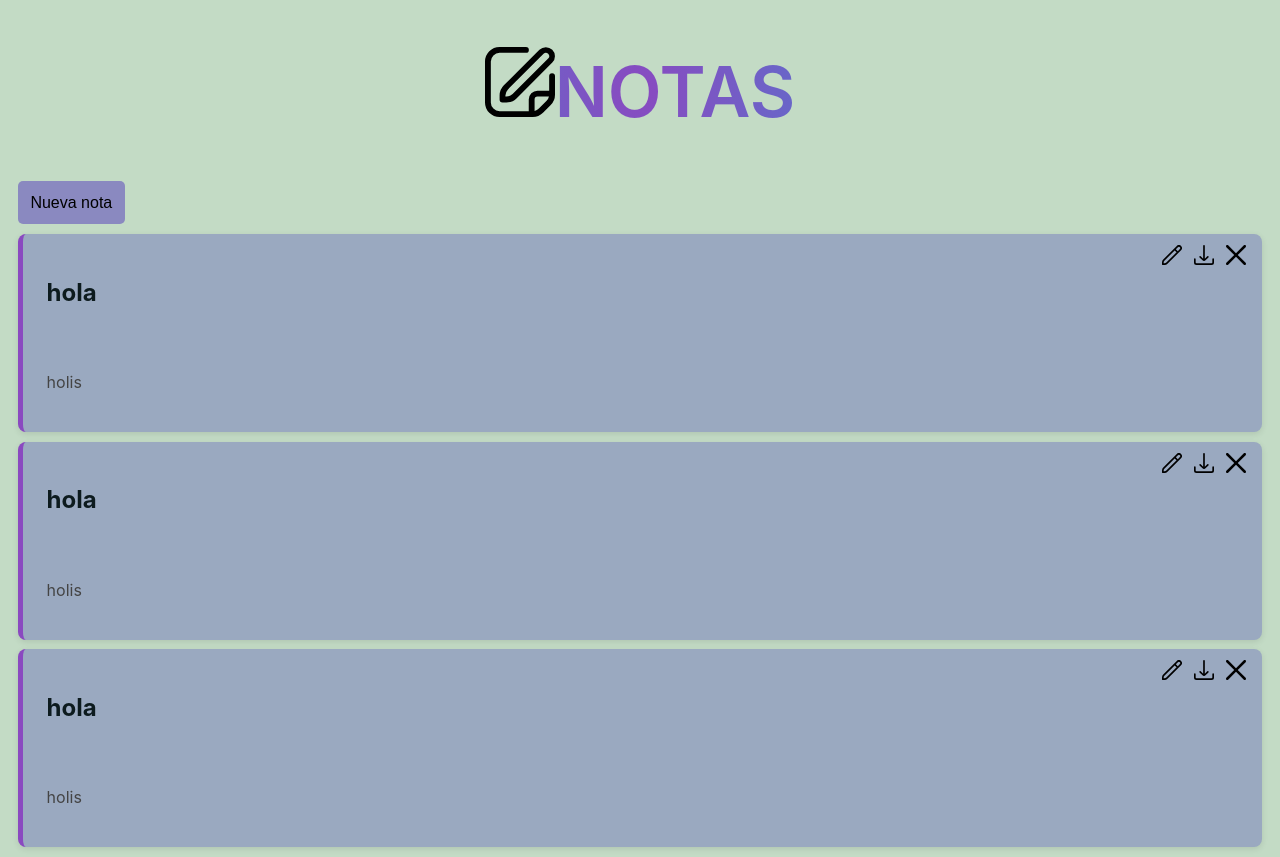
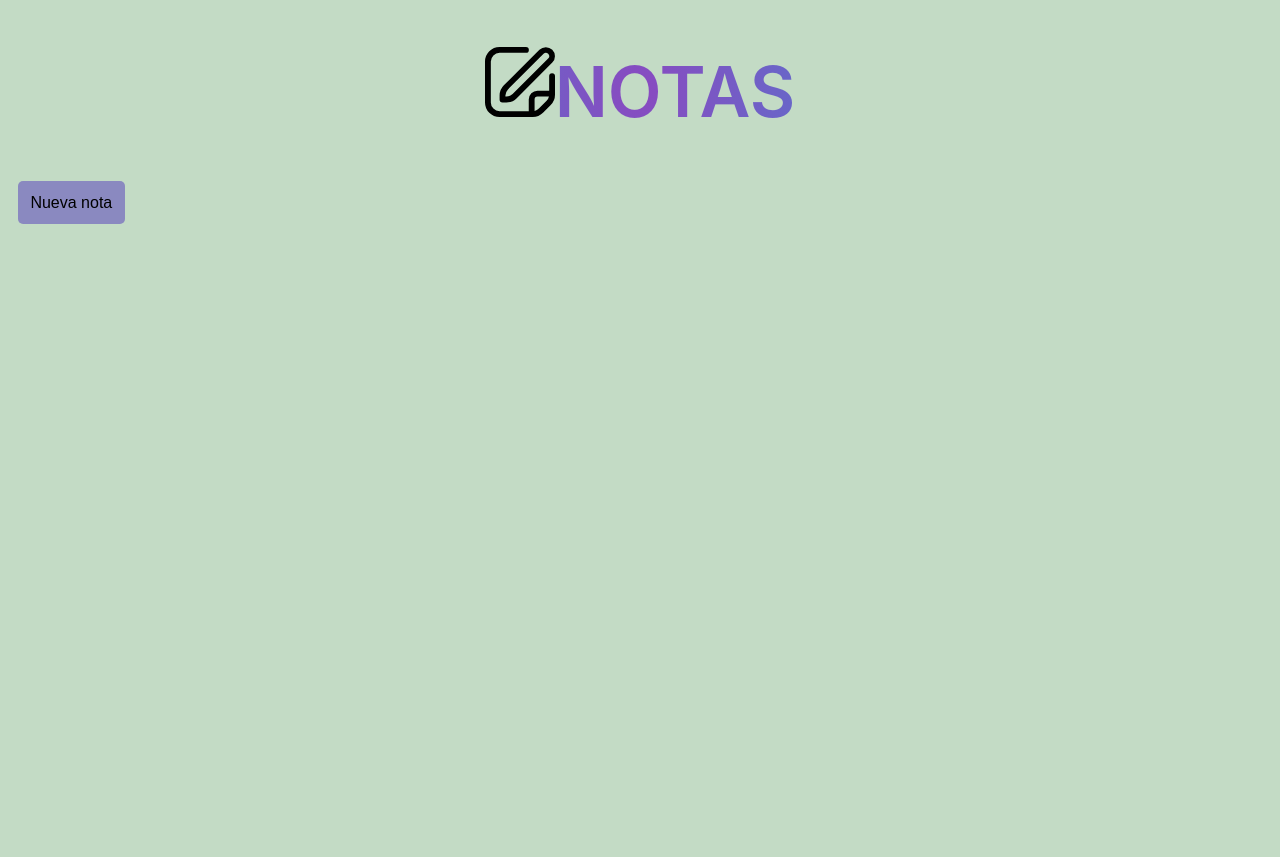
Before and after one commit to guepardito/todo, a website built with Vite: page index.html in a window 1280 px wide. After the commit the page ends 800 px from the top, so only its background shows below. Built offline with nearby package versions, Linux system fonts and the light colour scheme.

Commit message:
Delete debug notes

```diff
--- a/index.html
+++ b/index.html
@@ -2,7 +2,7 @@
 <html lang="es">
 <head>
   <meta charset="UTF-8" />
-  <link rel="icon" type="image/svg+xml" href="" /> <!-- TODO: poner logo -->
+  <link rel="icon" type="image/svg+xml" href="images/edit.svg" />
   <meta name="viewport" content="width=device-width, initial-scale=1.0" />
   <link rel="stylesheet" href="style.css" />
   <title>NOTAS - escribe y guarda notas </title>
@@ -10,7 +10,7 @@
 <body>
 <div id="app">
   <main>
-    <h1 id="title"><img src="images/edit.svg" alt="notas logo">NOTAS</h1> <!-- TODO: ENCONTRAR UN PUTO NOMBRE QUE NO DE PENA PORFAVOR ESTOY SUFRIENDO -->
+    <h1 id="title"><img src="images/edit.svg" alt="notas logo">NOTAS</h1>
     <div id="button-container">
       <button id="newNoteBtn" class="addButton">Nueva nota</button>
     </div>
--- a/src/main.ts
+++ b/src/main.ts
@@ -90,7 +90,6 @@ function createNote(title: string, text: string): void {
   section.classList.add("note");
 
   let editButtonId: string = "edit-note-button-" + noteCounter.toString();
-  let downloadButtonId: string = "download-note-button-" + noteCounter.toString();
   let deleteButtonId: string = "delete-note-button-" + noteCounter.toString();
 
   section.innerHTML = `
@@ -99,9 +98,6 @@ function createNote(title: string, text: string): void {
     <div id="note-button-container">
       <button id=${editButtonId} class="edit-note-button note-button">
         <img src="images/pencil.svg" alt="Edit">
-      </button>
-      <button id=${downloadButtonId} class="download-note-button note-button">
-        <img src="images/download.svg" alt="Descargar">
       </button>
       <button id=${deleteButtonId} class="delete-note-button note-button">
         <img src="images/cross.svg" alt="Eliminar">
@@ -154,9 +150,3 @@ document.onkeydown = (event: KeyboardEvent) => {
     document.getElementById("cr-noteContainer")?.remove();
   }
 }
-
-
-
-createNote("hola", "holis");
-createNote("hola", "holis");
-createNote("hola", "holis");
```
